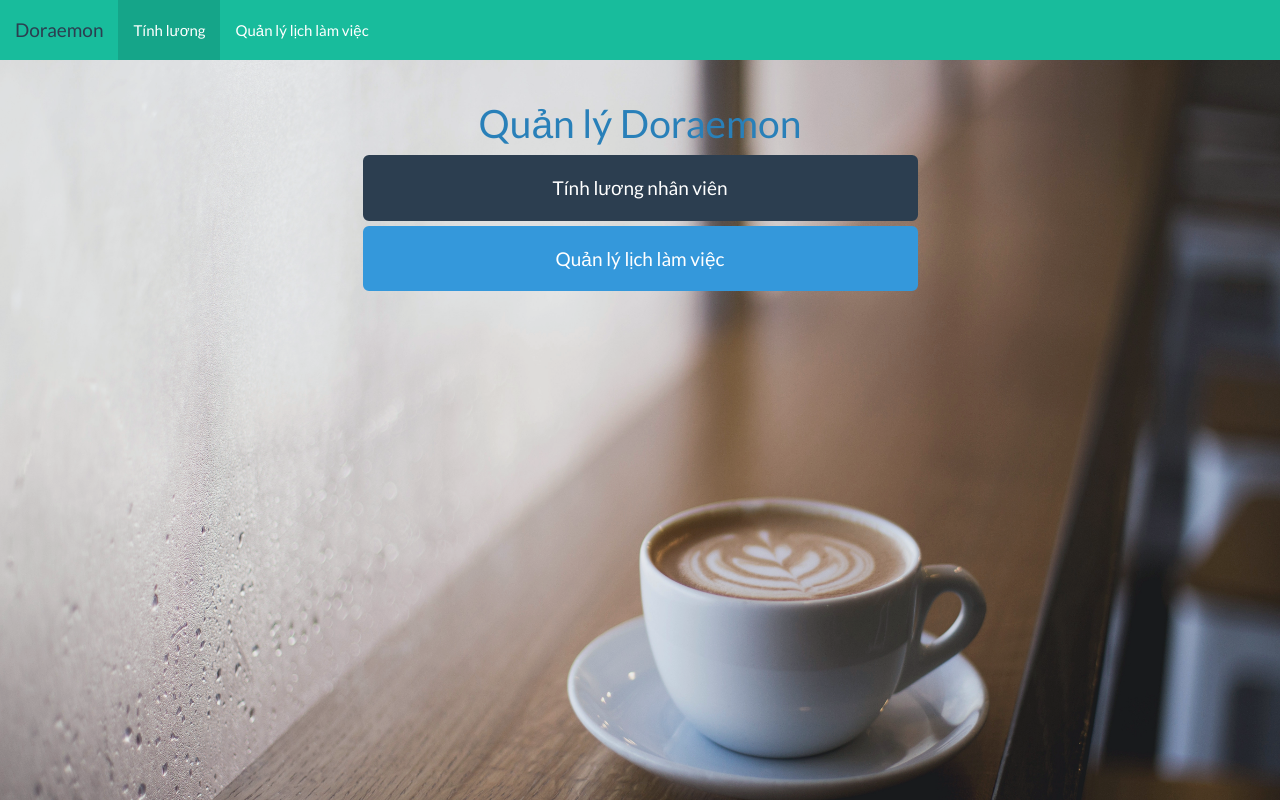
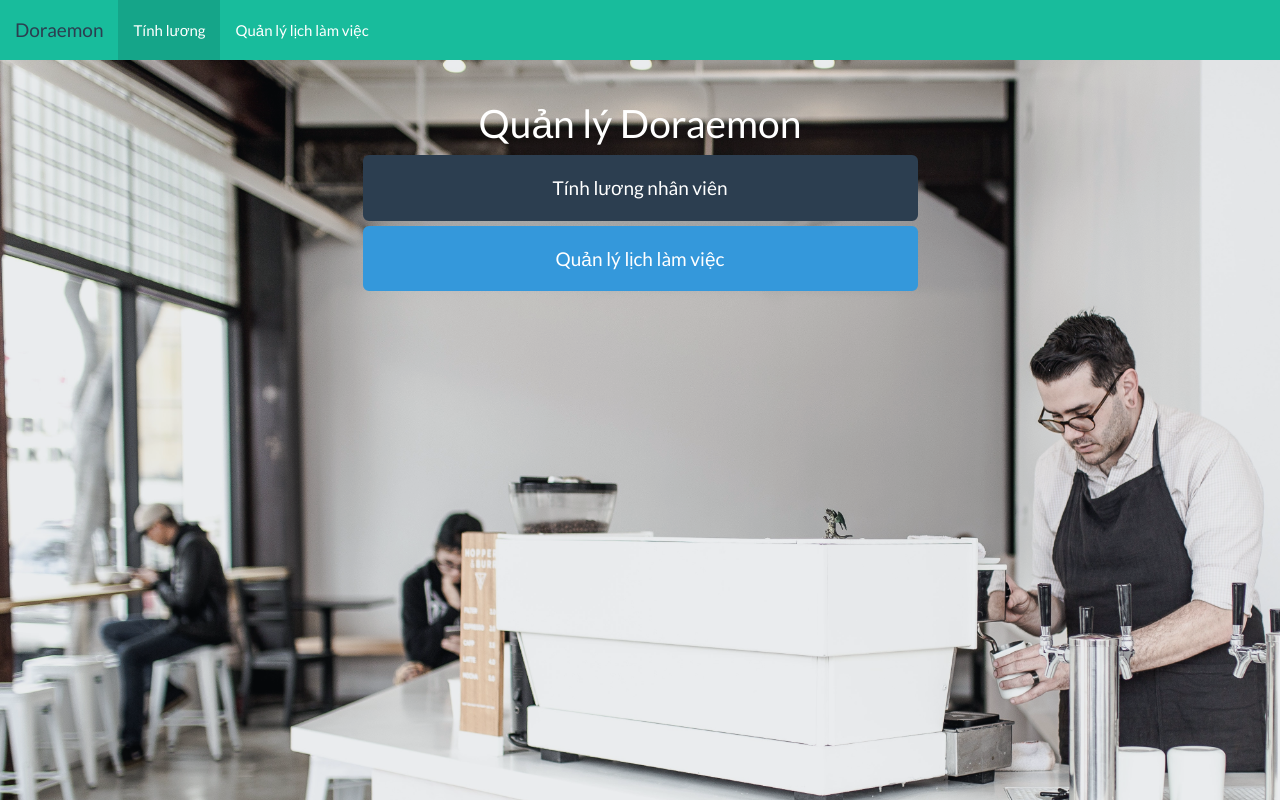
Before and after one commit to ZeroX-DG/Doraemon, a PHP site: template views/index.html in a window 1280 px wide. Run offline with PHP 8.4, Linux system fonts and the light colour scheme; the template is opened without the code that fills it, so the values that code supplies are empty.

Commit message:
index(user)

```diff
--- a/views/assets/css/styles.css
+++ b/views/assets/css/styles.css
@@ -1,12 +1,12 @@
 body#background{
-  background:url(../../assets/img/coffe2.jpg) no-repeat;
-  background-size:100% 120%;
+  background:url(../../assets/img/coffe3.jpg) no-repeat;
+  background-size:130% 140%;
   width:100%;
   height:100%;
 }
 
 h1#tbl_quanly.text-center{
-  color:#2980b9;
+  color:white;
   z-index:10000;
 }
 
```
Also changed, not shown: views/assets/img/coffe3.jpg (added), views/assets/img/man.jpg2.jpg (added), 1 other file.
